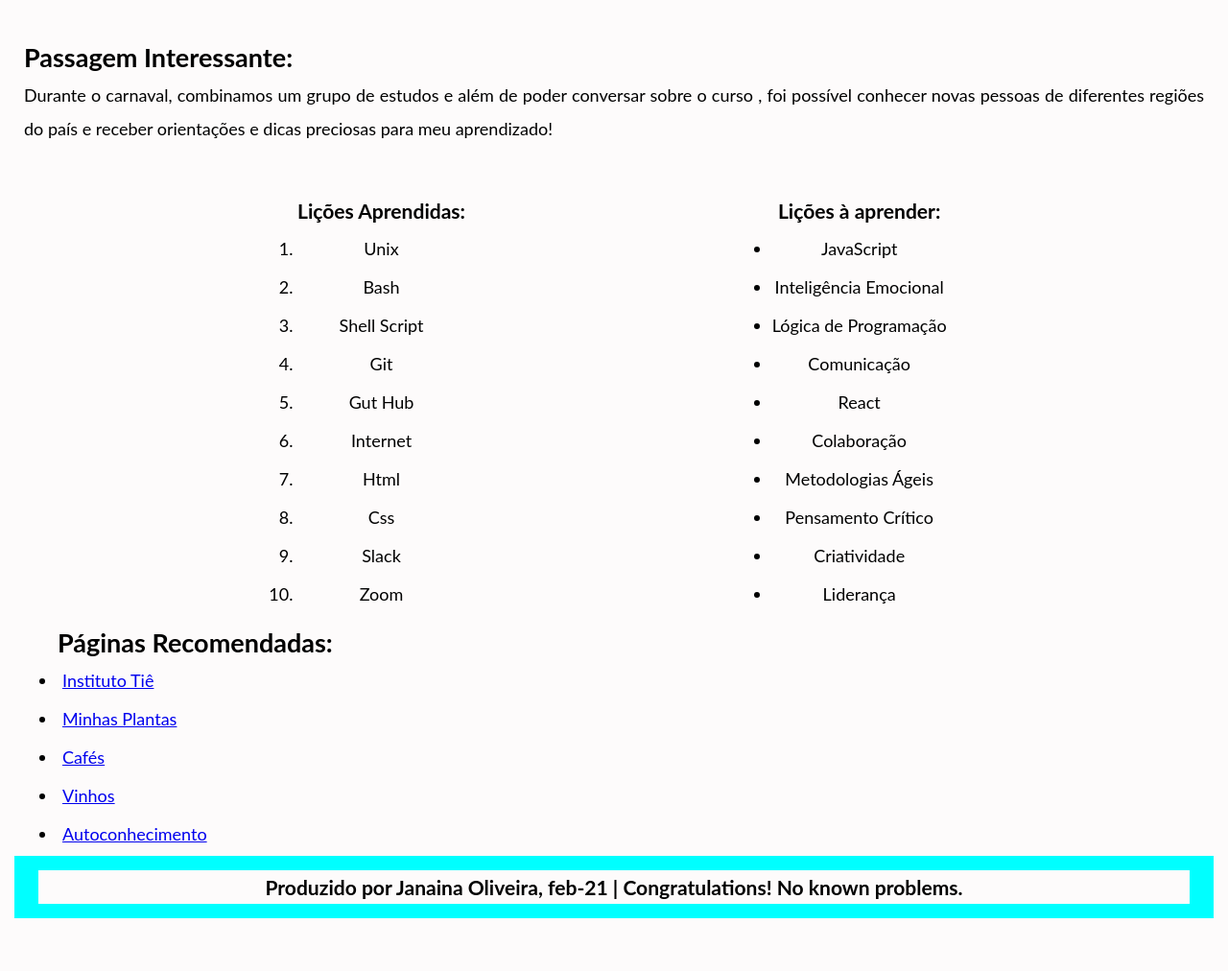
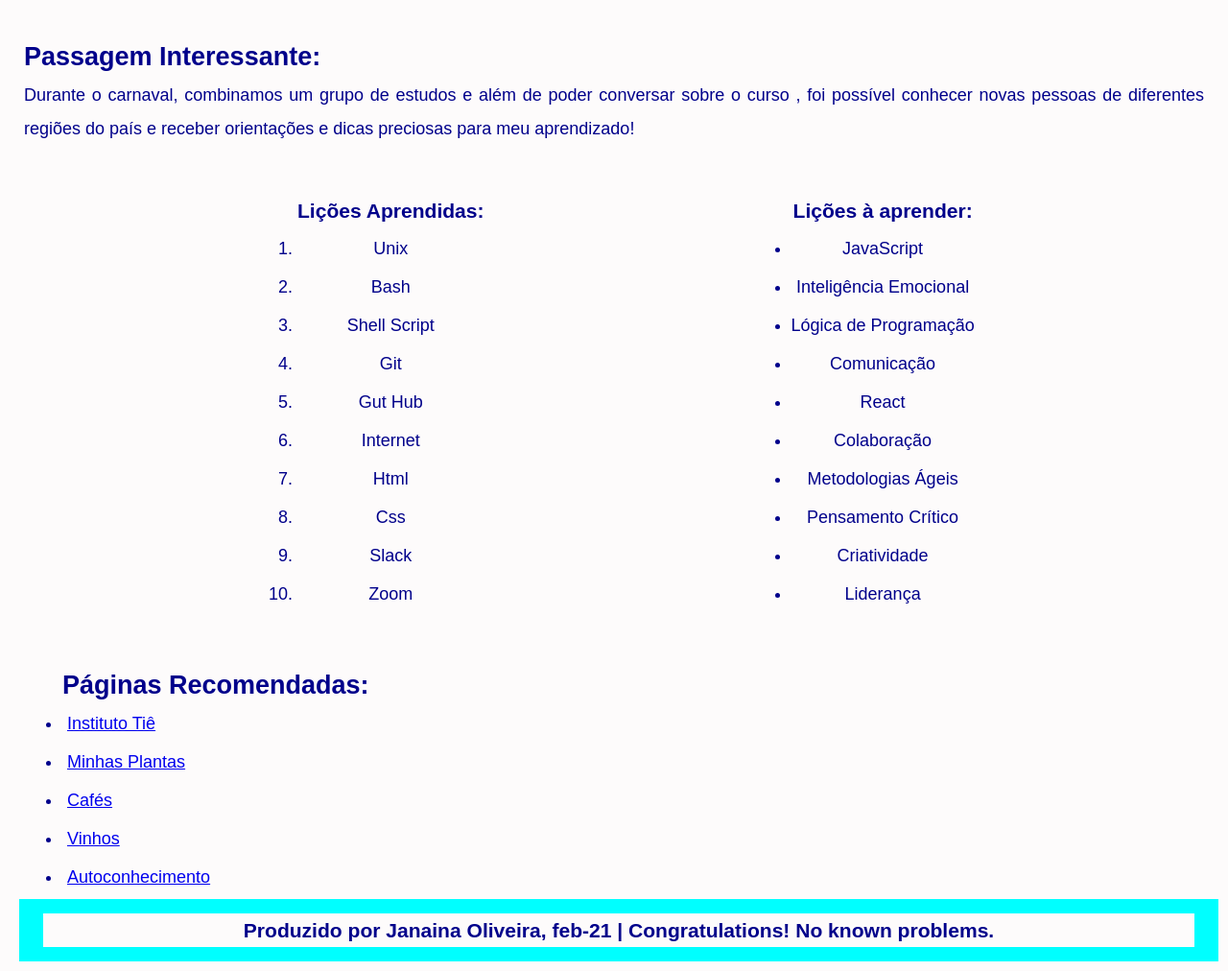
Before and after one commit to janaolive/introducao_html_css, a website: page index.html in a window 1280 px wide. Shown: the part 562-1574 px from the top of the page at 96% size. Before the commit the page ends 1529 px from the top, so only its background shows below. Drawn offline with Linux system fonts and the light colour scheme.

Commit message:
correções stylelint

```diff
--- a/style.css
+++ b/style.css
@@ -4,10 +4,11 @@
 }
 
 body {
-  font-family: 'Handlee', lato, lobster, sans-serif;
+  font-family: 'Handlee', sans-serif;
   font-size: 18px;
   text-align: justify;
   line-height: 35px;
+  color: darkblue;
 }
 
 h3 {
@@ -44,17 +45,17 @@ h3 {
 }
 
 #my_learning {
-  font-weight: bold;
+  font-weight: 600;
   text-align: left;
 }
 
 #interesting_passage {
-  font-weight: bold;
+  font-weight: 600;
   text-align: left;
 }
 
 #recommended_pages {
-  font-weight: bold;
+  font-weight: 600;
   text-align: left;
 }
 
@@ -86,7 +87,7 @@ h3 {
 .rodape {
   margin-top: 50px;
   margin-right: 100px;
-  margin: auto;
+  width: 100%;
 }
 
 #rodape {
```
Lines whose indentation alone changed are shown as unchanged.
